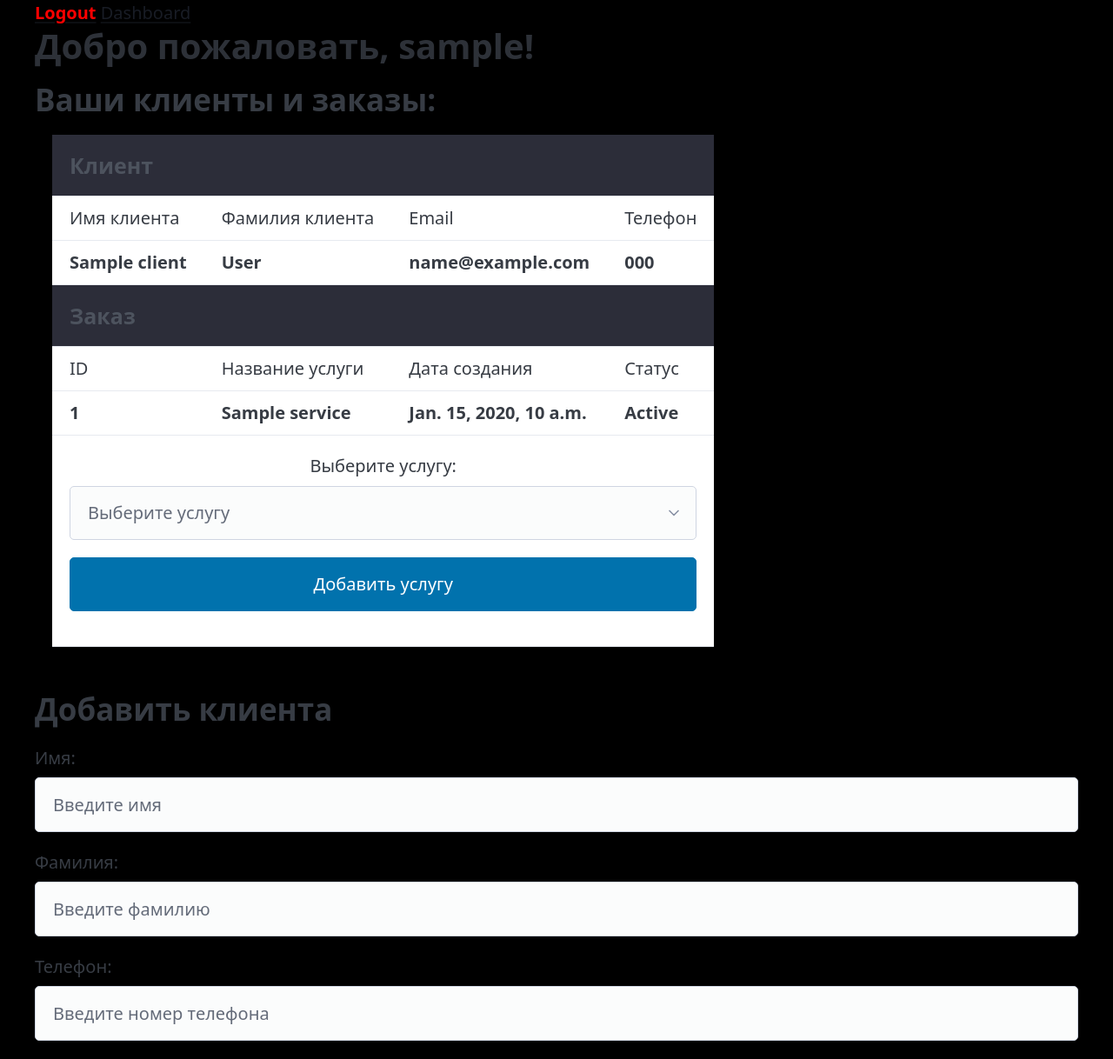
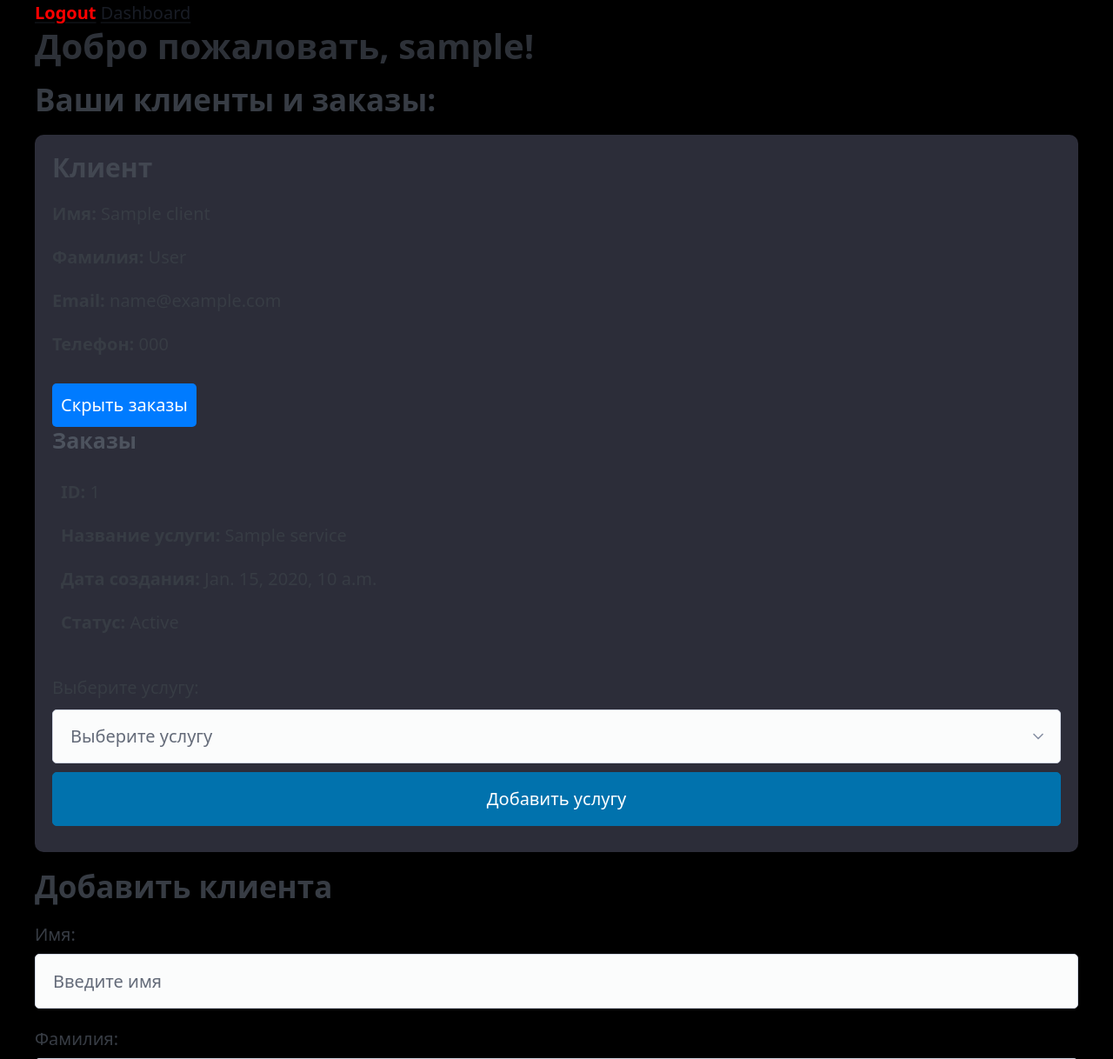
Before and after one commit to ValerijStojanov/REMAUTO, a Django app: page /dashboard/ in a window 1280 px wide. Shown: the top 1218 px of the page at 87% size. Run offline with Django 4.2, Linux system fonts and the light colour scheme; a user stored in the database is signed in; tables that the repository leaves empty hold one stand-in row (values such as "Sample post"); some libraries are stand-ins or nearby versions.

Commit message:
dashboard funcionality

```diff
--- a/remauto_crm_system/templates/remauto_crm_system/dashboard.html
+++ b/remauto_crm_system/templates/remauto_crm_system/dashboard.html
@@ -4,72 +4,118 @@
   <h2>Ваши клиенты и заказы:</h2>
 
   <style>
-
-    table {
-        display: block;
-        overflow: scroll;
+    .client-card {
+      background-color: #2c2d39;
+      border-radius: 10px;
+      margin-bottom: 20px;
+      padding: 20px;
+      color: white;
     }
 
+    .client-info {
+      margin-bottom: 20px;
+    }
+
+    .orders-section {
+      margin-top: 10px;
+    }
+
+    .orders-container {
+      display: block;
+    }
+
+    .orders-container.active {
+      display: none;
+      transition: max-height 0.3s ease;
+      overflow: hidden;
+    }
+
+    .toggle-orders-btn {
+      margin-top: 10px;
+      background-color: #007bff;
+      color: white;
+      border: none;
+      padding: 10px;
+      border-radius: 5px;
+      cursor: pointer;
+    }
+
+    .order-item {
+      padding: 10px;
+      border-bottom: 1px solid #444;
+    }
+
+    .order-item:last-child {
+      border-bottom: none;
+    }
+
+    .add-service-form {
+      margin-top: 15px;
+    }
+
+    .add-service-form label,
+    .add-service-form select,
+    .add-service-form button {
+      display: block;
+      margin-bottom: 10px;
+    }
   </style>
-  <!-- Таблица клиентов -->
+
+  <!-- Карточки клиентов -->
   {% for client_data in clients_with_orders %}
-  <!-- Основная таблица клиента -->
-  <table class="container-fluid">
-    <tbody>
-      <tr>
-        <td colspan="4" style="background-color: #2c2d39; text-align: left; padding: 1rem 1rem">
-          <h4 style="margin-bottom: 0;">Клиент</h4>
-        </td>
-      </tr>
-      <tr>
-        <th>Имя клиента</th>
-        <th>Фамилия клиента</th>
-        <th>Email</th>
-        <th>Телефон</th>
-      </tr>
-      <tr>
-        <td><b>{{ client_data.client.name }}</b></td>
-        <td><b>{{ client_data.client.surname }}</b></td>
-        <td><b>{{ client_data.client.email|default:"-" }}</b></td>
-        <td><b>{{ client_data.client.phone_number|default:"-" }}</b></td>
-      </tr>
-      <tr>
-        <td colspan="4" style="background-color: #2c2d39; text-align: left; padding: 1rem 1rem">
-          <h4 style="margin-bottom: 0;">Заказ</h4>
-        </td>
-      </tr>
-      <tr>
-        <th>ID</th>
-        <th>Название услуги</th>
-        <th>Дата создания</th>
-        <th>Статус</th>
-      </tr>
+    <div class="client-card">
+      <div class="client-info">
+        <h3>Клиент</h3>
+        <p>
+          <strong>Имя:</strong> {{ client_data.client.name }}
+        </p>
+        <p>
+          <strong>Фамилия:</strong> {{ client_data.client.surname }}
+        </p>
+        <p>
+          <strong>Email:</strong> {{ client_data.client.email|default:'-' }}
+        </p>
+        <p>
+          <strong>Телефон:</strong> {{ client_data.client.phone_number|default:'-' }}
+        </p>
+      </div>
+
+      <div class="orders-section">
+        <button class="toggle-orders-btn" onclick="toggleOrders({{ client_data.client.id }})">Скрыть заказы</button>
+        <div id="orders-container-{{ client_data.client.id }}" class="orders-container">
+          <h4>Заказы</h4>
           {% for order_data in client_data.orders %}
-      <tr>
-        <td><b>{{ order_data.order.id }}</b></td>
-        <td><b>{{ order_data.order.service.name }}</b></td>
-        <td><b>{{ order_data.order.create_dt }}</b></td>
-        <td>
+            <div class="order-item">
+              <p>
+                <strong>ID:</strong> {{ order_data.order.id }}
+              </p>
+              <p>
+                <strong>Название услуги:</strong> {{ order_data.order.service.name }}
+              </p>
+              <p>
+                <strong>Дата создания:</strong> {{ order_data.order.create_dt }}
+              </p>
+              <p>
+                <strong>Статус:</strong>
                 {% for status in order_data.statuses %}
-          <b>{{ status.get_status_display }}</b>
+                  {{ status.get_status_display }}
                 {% empty %}
                   Нет статусов
                 {% endfor %}
-        </td>
-      </tr>
+              </p>
+            </div>
           {% empty %}
-      <tr>
-        <td colspan="4" style="background-color: #2c2d39; text-align: left;">Нет услуг</td>
-      </tr>
+            <p>У клиента нет заказов</p>
           {% endfor %}
+        </div>
+      </div>
+
       <!-- Форма для добавления услуги -->
-      <tr>
-        <td colspan="4" style="text-align: center; padding: 1rem;">
+      <div class="add-service-form">
         <form method="post" action="{% url 'dashboard' %}">
           {% csrf_token %}
-            <input type="hidden" name="form_type" value="add_service">
-            <input type="hidden" name="client_id" value="{{ client_data.client.id }}">
-            <div>
+          <input type="hidden" name="form_type" value="add_service" />
+          <input type="hidden" name="client_id" value="{{ client_data.client.id }}" />
           <label for="service-{{ client_data.client.id }}">Выберите услугу:</label>
           <select name="service" id="service-{{ client_data.client.id }}" required>
             <option value="" disabled selected>Выберите услугу</option>
@@ -77,22 +123,19 @@
               <option value="{{ service.id }}">{{ service.name }}</option>
             {% endfor %}
           </select>
-            </div>
           <button type="submit">Добавить услугу</button>
         </form>
-        </td>
-      </tr>
-    </tbody>
-  </table>
+      </div>
+    </div>
   {% empty %}
-  <h2 style="color: orange#2c2d39;">Клиентов пока нет</h2>
+    <h2 style="color: orangered;">Клиентов пока нет</h2>
   {% endfor %}
 
   <!-- Форма для добавления клиента -->
   <h2>Добавить клиента</h2>
   <form method="post" action="{% url 'dashboard' %}">
     {% csrf_token %}
-    <input type="hidden" name="form_type" value="add_client"> <!-- Скрытое поле для идентификации формы -->
+    <input type="hidden" name="form_type" value="add_client" />
     <div>
       {{ form.name.label_tag }}
       {{ form.name }}
@@ -130,4 +173,14 @@
     </div>
     <button type="submit">Сохранить</button>
   </form>
+
+  <script>
+    function toggleOrders(clientId) {
+      const container = document.getElementById(`orders-container-${clientId}`)
+      const button = container.previousElementSibling
+
+      container.classList.toggle('active')
+      button.textContent = container.classList.contains('active') ? 'Показать заказы' : 'Скрыть заказы'
+    }
+  </script>
 {% endblock %}
```
Lines whose indentation alone changed are shown as unchanged.
